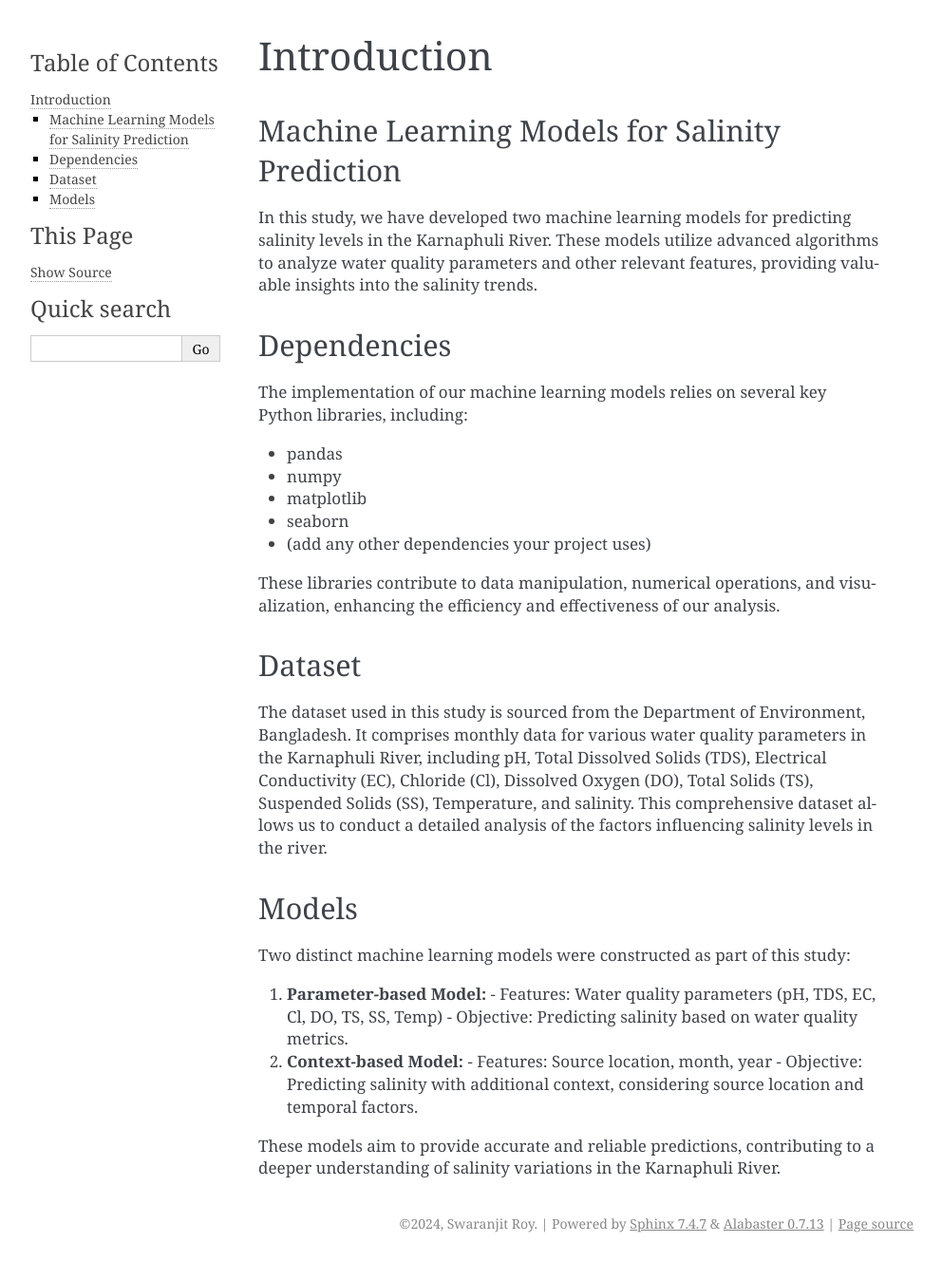
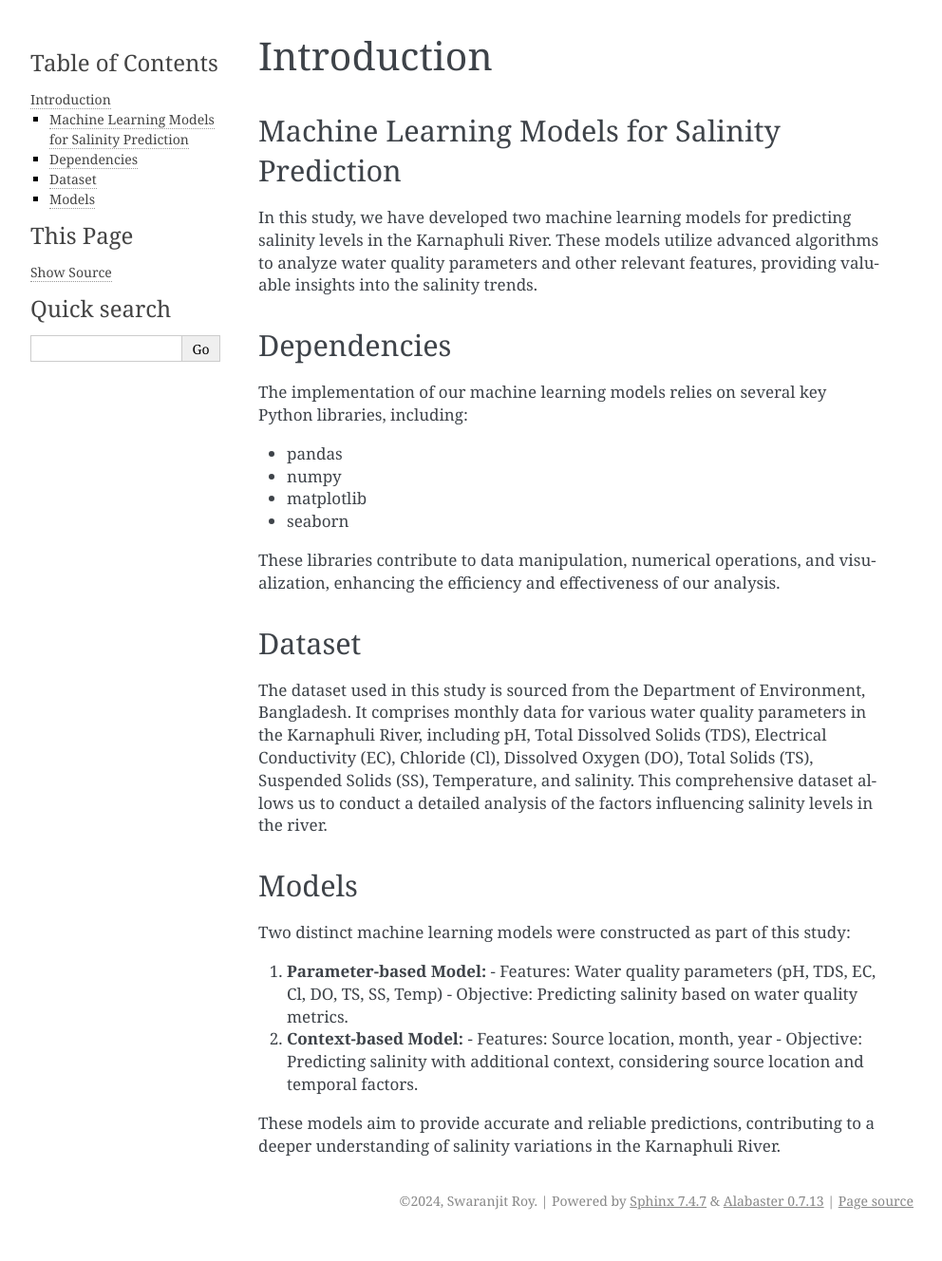
Before and after one commit to Swaran66/EcoSalinity, a Sphinx documentation site: the page built from docs/source/Introduction.rst, in a window 1280 px wide. Shown: the whole page at 95% size, without its empty margins (148-1140 px from the left). Built offline with Sphinx 7.4.7, drawn with Linux system fonts in a browser that asks for light colours; pages that are not in the unit, such as notebooks, are missing from menus; after the commit the page ends 1304 px from its top, so only the background shows below that.

Commit message:
Update Introduction.rst

```diff
--- a/docs/source/Introduction.rst
+++ b/docs/source/Introduction.rst
@@ -15,7 +15,7 @@
 - numpy
 - matplotlib
 - seaborn
-- (add any other dependencies your project uses)
+
 
 These libraries contribute to data manipulation, numerical operations, and visualization, enhancing the efficiency and effectiveness of our analysis.
 
```
